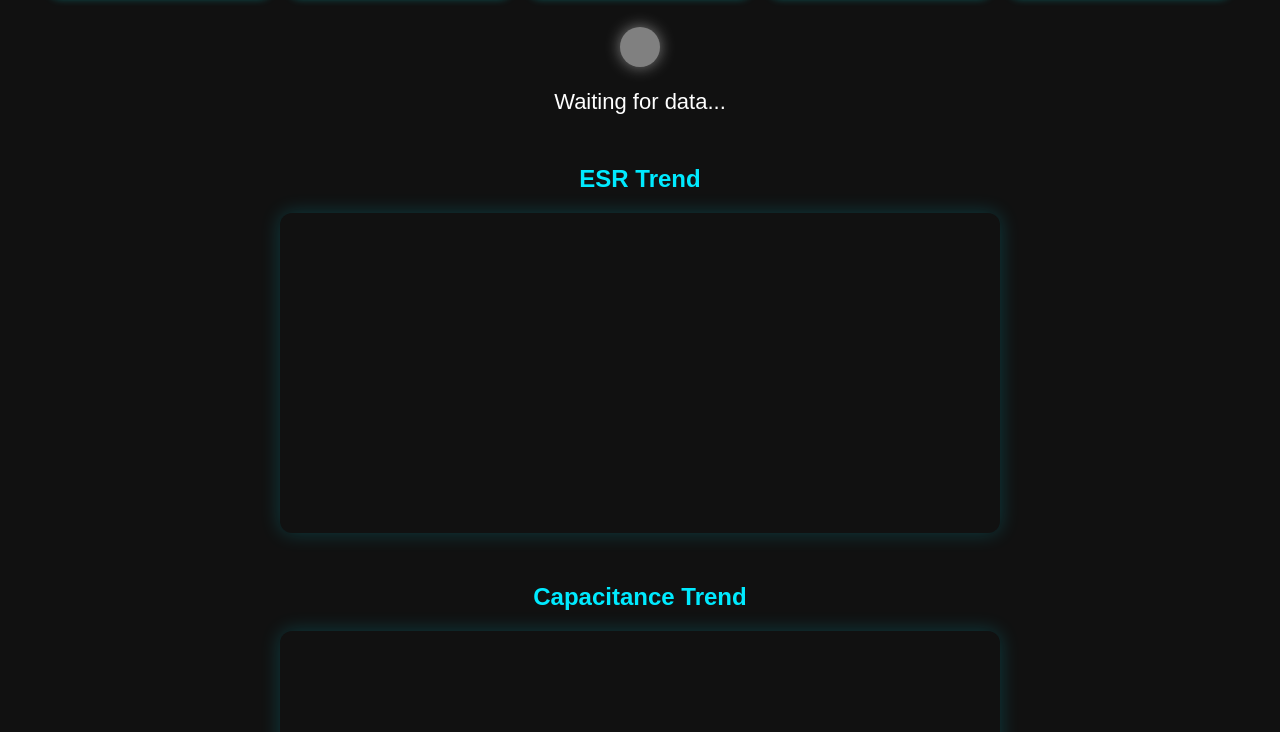
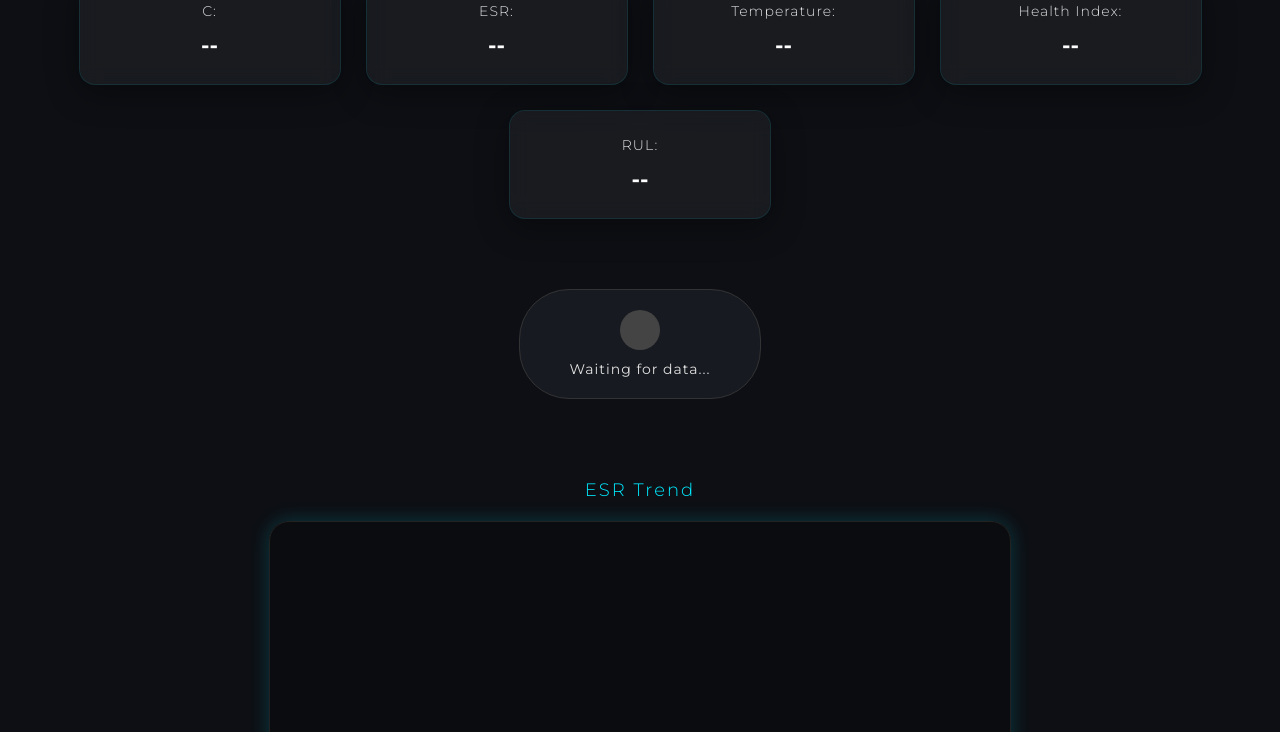
Before and after one commit to sathyajith04/capacitor_health_dashboard, a plain HTML site: page index.html in a window 1280 px wide. Shown: the part 174-906 px from the top of the page. Drawn offline with nearby package versions, Linux system fonts and the light colour scheme; a script that the page names is missing.

Commit message:
Update style.css

```diff
--- a/style.css
+++ b/style.css
@@ -1,39 +1,93 @@
 body {
-    background: #111;
-    color: white;
-    font-family: Arial;
+    background: #0d0f14; /* Deep Tech Navy */
+    color: #e0e0e0;
+    font-family: 'Montserrat', sans-serif;
     text-align: center;
-    padding: 20px;
+    padding: 40px 20px;
+    margin: 0;
+}
+
+h1 {
+    font-weight: 700;
+    letter-spacing: 4px;
+    text-transform: uppercase;
+    color: #00eaff;
+    margin-bottom: 50px;
+    text-shadow: 0 0 15px rgba(0, 234, 255, 0.4);
 }
 
 .card-container {
     display: flex;
     justify-content: center;
-    gap: 20px;
-    margin-bottom: 30px;
+    flex-wrap: wrap;
+    gap: 25px;
+    margin-bottom: 40px;
 }
 
 .card {
-    background: #1e1e1e;
-    padding: 20px;
-    width: 180px;
-    border-radius: 10px;
-    font-size: 20px;
-    box-shadow: 0 0 10px #0ff7;
+    background: rgba(255, 255, 255, 0.05);
+    backdrop-filter: blur(10px);
+    border: 1px solid rgba(0, 234, 255, 0.1);
+    padding: 25px;
+    width: 210px;
+    border-radius: 16px;
+    font-size: 14px;
+    font-weight: 300;
+    letter-spacing: 1px; /* Pro Tip: Cleaner spacing */
+    box-shadow: 0 8px 32px 0 rgba(0, 0, 0, 0.37);
+    transition: all 0.3s ease;
+}
+
+.card:hover {
+    border-color: #00eaff;
+    transform: translateY(-5px);
+}
+
+.card span {
+    display: block;
+    font-size: 22px;
+    font-weight: 700;
+    color: #fff;
+    margin-top: 12px;
+    letter-spacing: 0px; /* Values don't need wide spacing */
 }
 
 #led {
     width: 40px;
     height: 40px;
-    background: grey;
+    background: #444;
     border-radius: 50%;
-    margin: 10px auto;
-    box-shadow: 0 0 15px grey;
+    margin: 0 auto 10px;
+    transition: background 0.5s ease, box-shadow 0.5s ease;
 }
 
 .indicator-box {
-    margin-top: 30px;
-    font-size: 22px;
+    background: rgba(26, 29, 35, 0.8);
+    display: inline-block;
+    padding: 20px 50px;
+    border-radius: 50px;
+    margin: 30px 0;
+    border: 1px solid #333;
+}
+
+#capState {
+    margin: 0;
+    font-weight: 400;
+    font-size: 14px;
+    letter-spacing: 1px;
+}
+
+.chart-section {
+    margin: 60px auto;
+    max-width: 900px;
+}
+
+h2 {
+    font-weight: 300;
+    font-size: 18px;
+    color: #00eaff;
+    margin-bottom: 20px;
+    letter-spacing: 2px;
 }
 
 canvas {
@@ -47,8 +101,33 @@ canvas {
     height: 300px !important;
     display: block;
     margin: 20px auto;
-    background: #111;
-    border-radius: 12px;
+    background: rgba(10, 10, 10, 0.5);
+    border-radius: 20px;
     box-shadow: 0 0 20px #00eaff33;
-    padding: 10px;
+    padding: 20px;
+    border: 1px solid #222;
 }
+
+footer {
+    text-align: center;
+    margin-top: 10px;
+    padding: 6px 0;
+    font-size: 0.85rem;
+    flex-wrap: wrap;
+    gap: 6px;
+}
+
+footer a {
+    color: #ffffff;
+    text-decoration: none;
+    font-weight: 500;
+}
+
+footer a:hover {
+    text-decoration: underline;
+    color: #fff9f9;
+}
+
+footer i {
+    color: #ffffff;
+}
```
